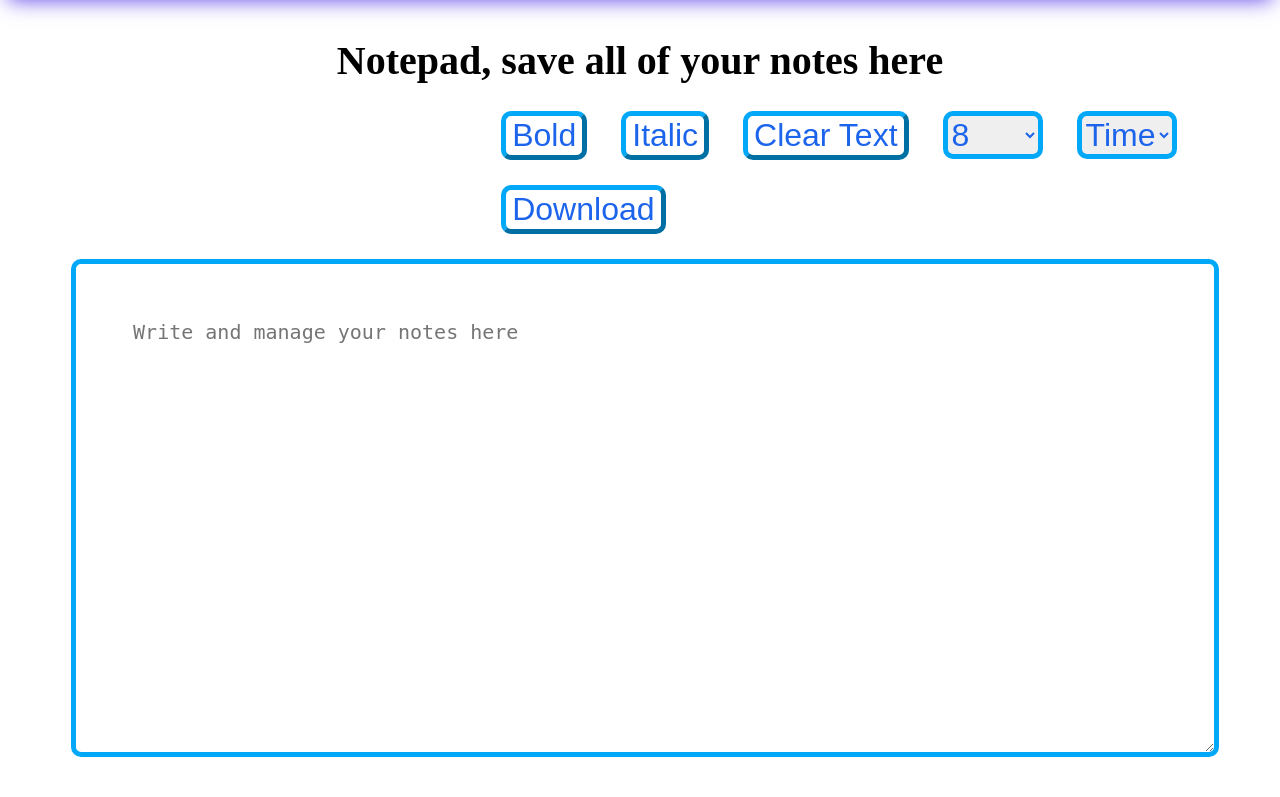
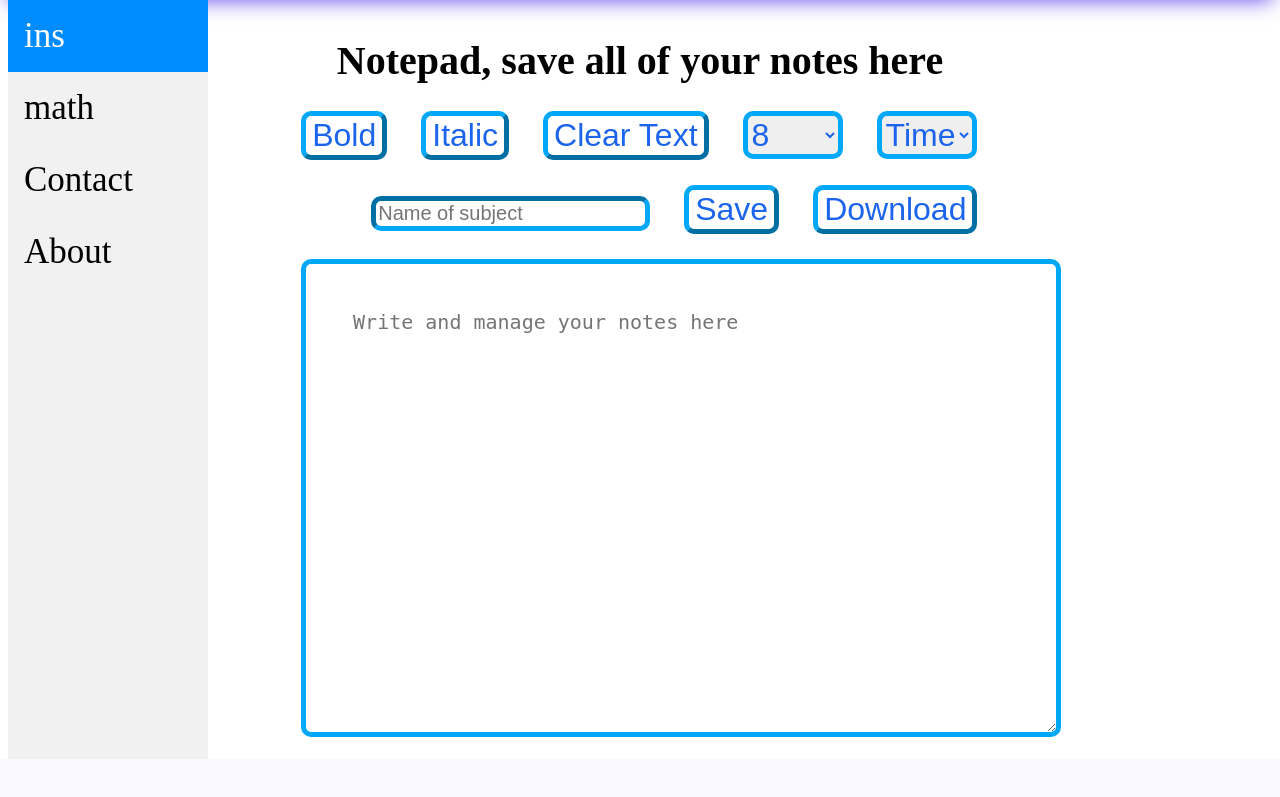
Before and after one commit to PRO-grammersss/Edu-hub, a Django app: template notepad/templates/notepad.html in a window 1280 px wide. Shown: the part 134-931 px from the top of the page. After the commit the page ends 893 px from the top, so only its background shows below. Run offline with Django 3.2, Linux system fonts and the light colour scheme; the template is opened without the code that fills it, so the values that code supplies are empty.

Commit message:
added sidebar work in progress

```diff
--- a/notepad/templates/notepad.html
+++ b/notepad/templates/notepad.html
@@ -17,8 +17,14 @@
     <link rel="stylesheet" href="notepadstyle.css">
     <script src="notepad.js"></script>
     <div class="main">
+        <div class="sidebar" id="sidebar">
+            <a class="active" href="#home">ins</a>
+            <a href="#news">math</a>
+            <a href="#contact">Contact</a>
+            <a href="#about">About</a>
+        </div>
+        <div class="editnotes">
             <h1> Notepad, save all of your notes here</h1>
-
             <div class="buttonbar">
                 <button type="button" onclick="makebold()" class="makebold" data-placement="top">Bold</button>
                 <button type="button" onclick="makeitalic()" class="italic" data-placement="top">Italic</button>
@@ -50,14 +56,18 @@
                 <select id="changefontdropdown" onchange="javascript:fontchange()" class="changefont">
                 <option value='Times New Roman'>Times New Roman</option>
                 <option value='Verdana'>Verdana</option>
+
             </select>
+                <input type="text" id="subjectname" class="subjectname" placeholder="Name of subject"></input>
+                <button id="savenotes" class="savenotes" onclick="javascript:savenotes()">Save</button>
                 <button onclick="saveTextAsFile(notesarea.value,'notes.txt')">Download</button>
-        </div>
                 <textarea id="notesarea" class="mainnotesarea" placeholder="Write and manage your notes here"></textarea>
                 <br>
+            </div>
 
-        <br>
         </div>
+
+
 
 
 
--- a/notepad/templates/notepad.js
+++ b/notepad/templates/notepad.js
@@ -46,8 +46,31 @@ function fontchange() {
 }
 
 function onloadbody() {
-    window.alert("loaded")
     var textarea = document.getElementById("notesarea")
     textarea.style.fontSize = 8;
 
 }
+
+function savenotes() {
+    var nameofsubject = document.getElementById("subjectname");
+    if (nameofsubject.value == "") {
+        window.alert("Please enter the subject name")
+        return;
+    }
+    var mainnotes = document.getElementById("notesarea");
+    if (mainnotes.value == "") {
+        window.alert("Please enter your notes")
+    }
+
+    var sidebardiv = document.getElementById("sidebar");
+    var newelement = document.createElement("a");
+    sidebardiv.id = nameofsubject.value + 'newnotesarea';
+    var newtextarea = document.createTextNode(nameofsubject.value);
+    var hiddennotes = document.createTextNode(mainnotes.value);
+    hiddennotes.id = nameofsubject.value + 'hiddennotes';
+    newelement.appendChild(hiddennotes);
+    newelement.appendChild(newtextarea);
+    sidebardiv.appendChild(newelement);
+
+
+}
--- a/notepad/templates/notepadstyle.css
+++ b/notepad/templates/notepadstyle.css
@@ -1,4 +1,4 @@
-.main {
+.editnotes {
     margin: auto;
     width: 90%;
     height: 90%;
@@ -30,6 +30,7 @@
 }
 
 textarea {
+    margin-left: 30px;
     padding: 5%;
     border-color: #00a8f7;
     border-width: thick;
@@ -49,7 +50,18 @@ button {
 }
 
 .buttonbar {
-    margin-left: 400px;
+    margin-left: 200px;
+}
+
+.subjectname {
+    color: rgb(27, 100, 235);
+    margin-bottom: 25px;
+    font-size: 20px;
+    margin-left: 100px;
+    border-radius: 10px;
+    background-color: transparent;
+    border-color: #00a8f7;
+    border-width: thick;
 }
 
 h1 {
@@ -60,7 +72,7 @@ h1 {
 }
 
 .mainnotesarea {
-    width: 90%;
+    width: 70%;
     height: 375px;
     justify-content: center;
     align-items: center;
@@ -103,3 +115,31 @@ header ul li a {
     padding: 13px 20px;
     border-radius: 5px;
 }
+
+.sidebar {
+    margin: 0;
+    padding: 0;
+    width: 200px;
+    background-color: #f1f1f1;
+    position: fixed;
+    height: 100%;
+    overflow: auto;
+}
+
+.sidebar a {
+    display: block;
+    color: black;
+    padding: 16px;
+    text-decoration: none;
+    font-size: 35px;
+}
+
+.sidebar a.active {
+    background-color: #008cff;
+    color: white;
+}
+
+.sidebar a:hover:not(.active) {
+    background-color: rgb(0, 4, 255);
+    color: rgb(240, 4, 4);
+}
```
Lines whose indentation alone changed are shown as unchanged.
